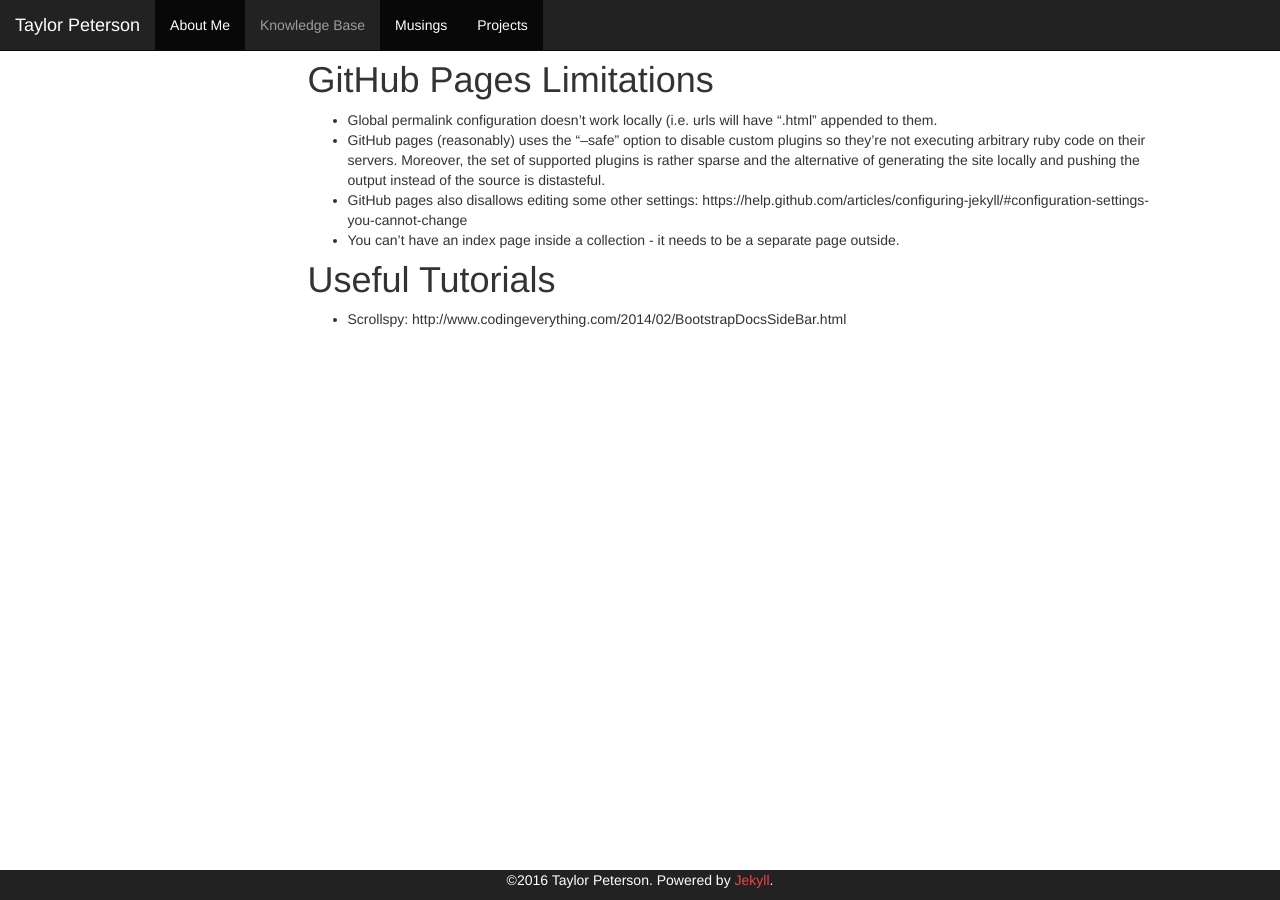
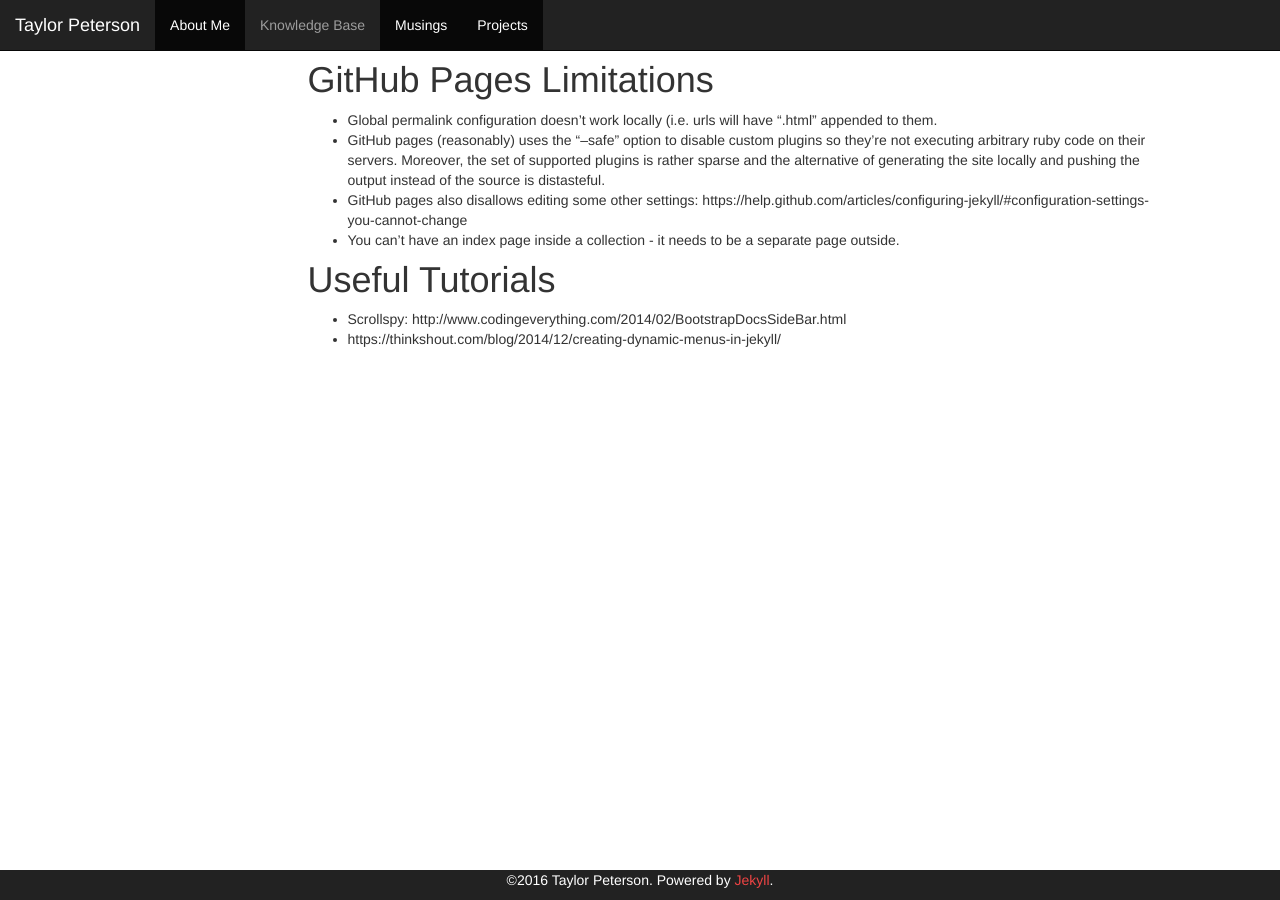
Before and after one commit to taylor-peterson/taylor-peterson.github.io, a Jekyll site: the page built from _knowledge_base/jekyll.md, in a window 1280 px wide. Built offline with Jekyll 4.4.1, drawn with Linux system fonts in a browser that asks for light colours; nearby versions of some CDN libraries; some of the changed lines change nothing that is shown.

Commit message:
Minor cleanup

```diff
--- a/_knowledge_base/jekyll.md
+++ b/_knowledge_base/jekyll.md
@@ -16,3 +16,4 @@ title: Jekyll
 
 # Useful Tutorials
 * Scrollspy: http://www.codingeverything.com/2014/02/BootstrapDocsSideBar.html
+* https://thinkshout.com/blog/2014/12/creating-dynamic-menus-in-jekyll/
```
Also changed, not shown: _includes/header.html (+5 -6 lines).
